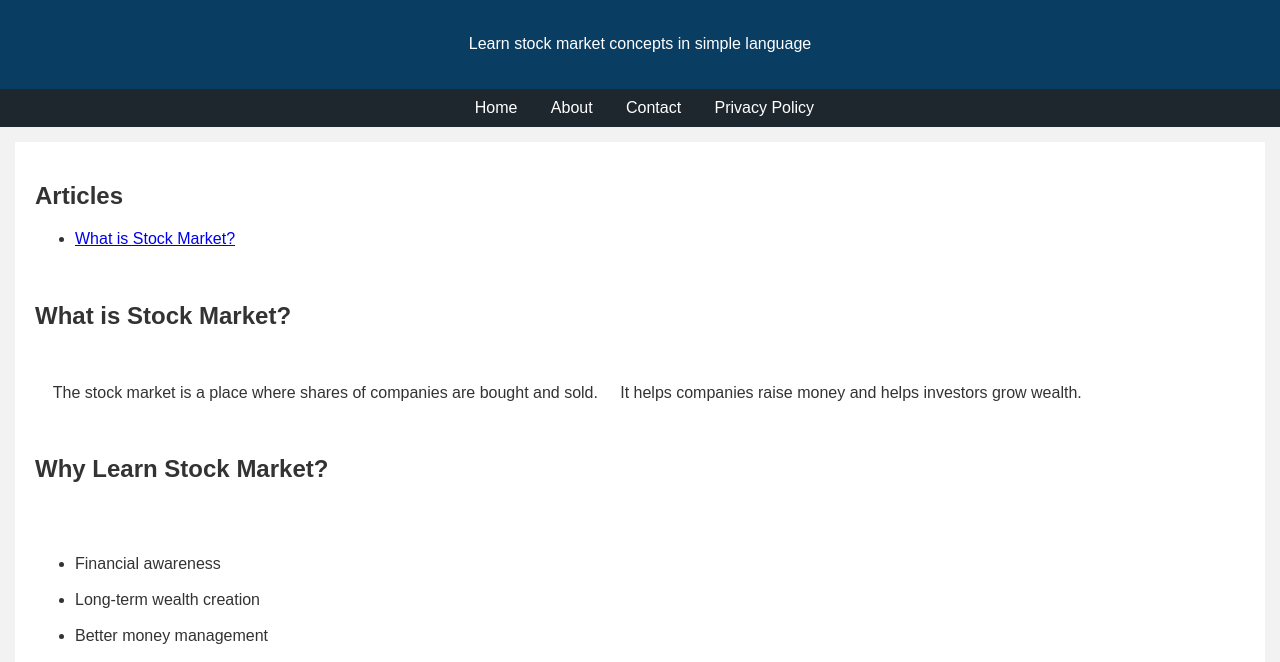
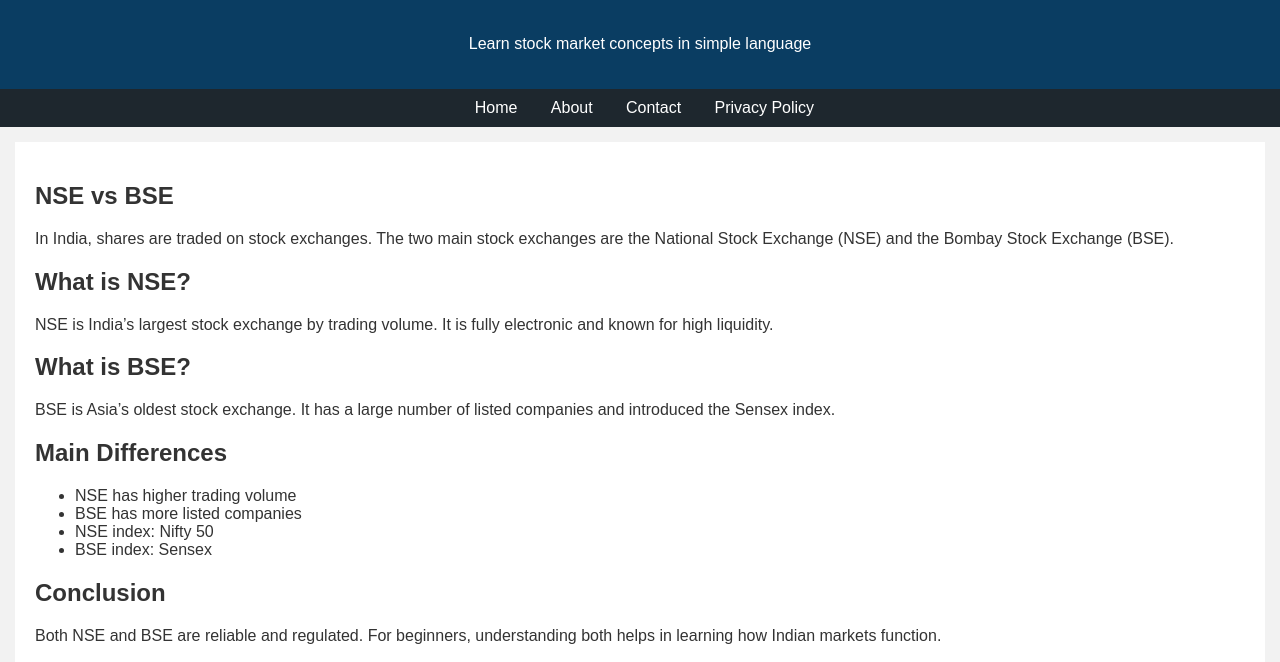
Before and after one commit to tanayrane59-commits/tanayrane59.github.io, a plain HTML site: page index.html in a window 1280 px wide. Shown: the part 135-797 px from the top of the page. Drawn offline with Linux system fonts and the light colour scheme.

Commit message:
Update index.html

```diff
--- a/index.html
+++ b/index.html
@@ -22,6 +22,50 @@
 </nav>
 
 <section>
+  <!DOCTYPE html>
+<html lang="en">
+<head>
+<meta charset="UTF-8">
+<title>NSE vs BSE – Difference Explained</title>
+<link rel="stylesheet" href="style.css">
+</head>
+<body>
+
+<h1>NSE vs BSE</h1>
+
+<p>
+In India, shares are traded on stock exchanges. The two main stock exchanges are
+the National Stock Exchange (NSE) and the Bombay Stock Exchange (BSE).
+</p>
+
+<h2>What is NSE?</h2>
+<p>
+NSE is India’s largest stock exchange by trading volume. It is fully electronic
+and known for high liquidity.
+</p>
+
+<h2>What is BSE?</h2>
+<p>
+BSE is Asia’s oldest stock exchange. It has a large number of listed companies
+and introduced the Sensex index.
+</p>
+
+<h2>Main Differences</h2>
+<ul>
+<li>NSE has higher trading volume</li>
+<li>BSE has more listed companies</li>
+<li>NSE index: Nifty 50</li>
+<li>BSE index: Sensex</li>
+</ul>
+
+<h2>Conclusion</h2>
+<p>
+Both NSE and BSE are reliable and regulated. For beginners, understanding both
+helps in learning how Indian markets function.
+</p>
+
+</body>
+</html>
   <h2>Articles</h2>
 <ul>
   <li><a href="what-is-stock-market.html">What is Stock Market?</a></li>
```
